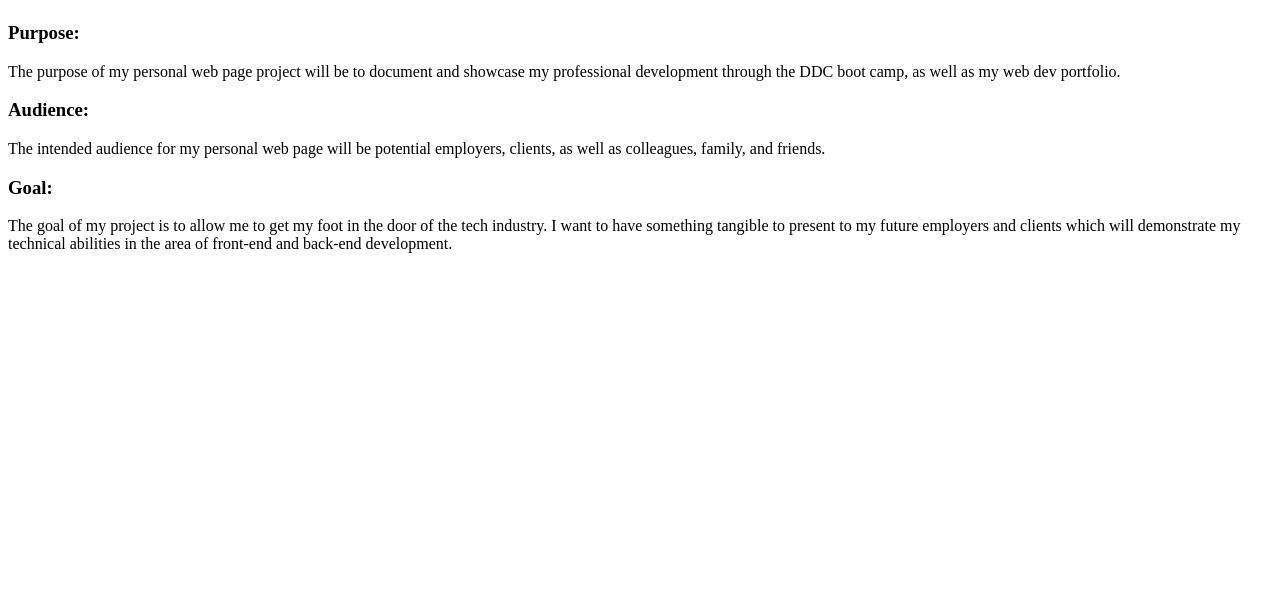
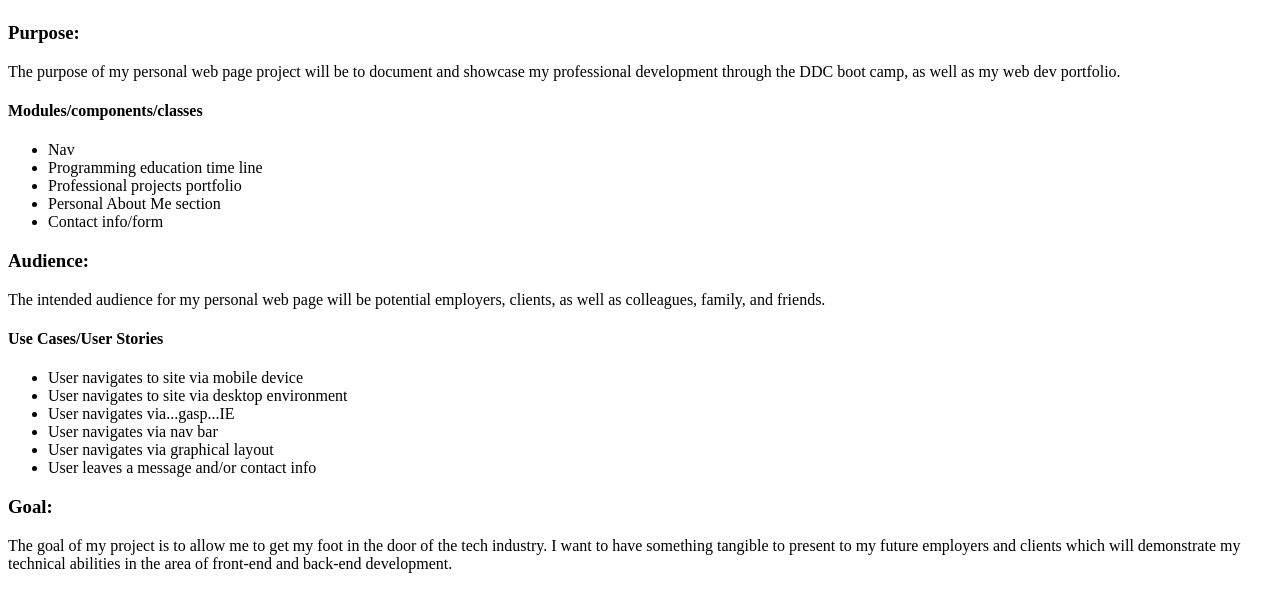
Before and after one commit to jameswlhill/jameshill, a PHP site: page /milestone-1.php in a window 1280 px wide. Shown: the part 58-670 px from the top of the page. Run offline with PHP 8.4, Linux system fonts and the light colour scheme.

Commit message:
Inserted module/class descriptions of primary components, as well as preliminary use cases.

```diff
--- a/documentation/milestone-1.php
+++ b/documentation/milestone-1.php
@@ -23,6 +23,16 @@
 				The purpose of my personal web page project will be to document and showcase
 				my professional development through the DDC boot camp, as well as my web dev portfolio.
 			</p>
+				<h4>Modules/components/classes</h4>
+				<p>
+					<ul>
+						<li>Nav</li>
+						<li>Programming education time line</li>
+						<li>Professional projects portfolio</li>
+						<li>Personal About Me section</li>
+						<li>Contact info/form</li>
+					</ul>
+				</p>
 		</section>
 		<section>
 			<h3>Audience:</h3>
@@ -30,6 +40,15 @@
 				The intended audience for my personal web page will be potential employers, clients,
 				as well as colleagues, family, and friends.
 			</p>
+			<h4>Use Cases/User Stories</h4>
+				<ul>
+					<li>User navigates to site via mobile device</li>
+					<li>User navigates to site via desktop environment</li>
+					<li>User navigates via...gasp...IE</li>
+					<li>User navigates via nav bar</li>
+					<li>User navigates via graphical layout</li>
+					<li>User leaves a message and/or contact info</li>
+				</ul>
 		</section>
 		<section>
 			<h3>Goal:</h3>
```
